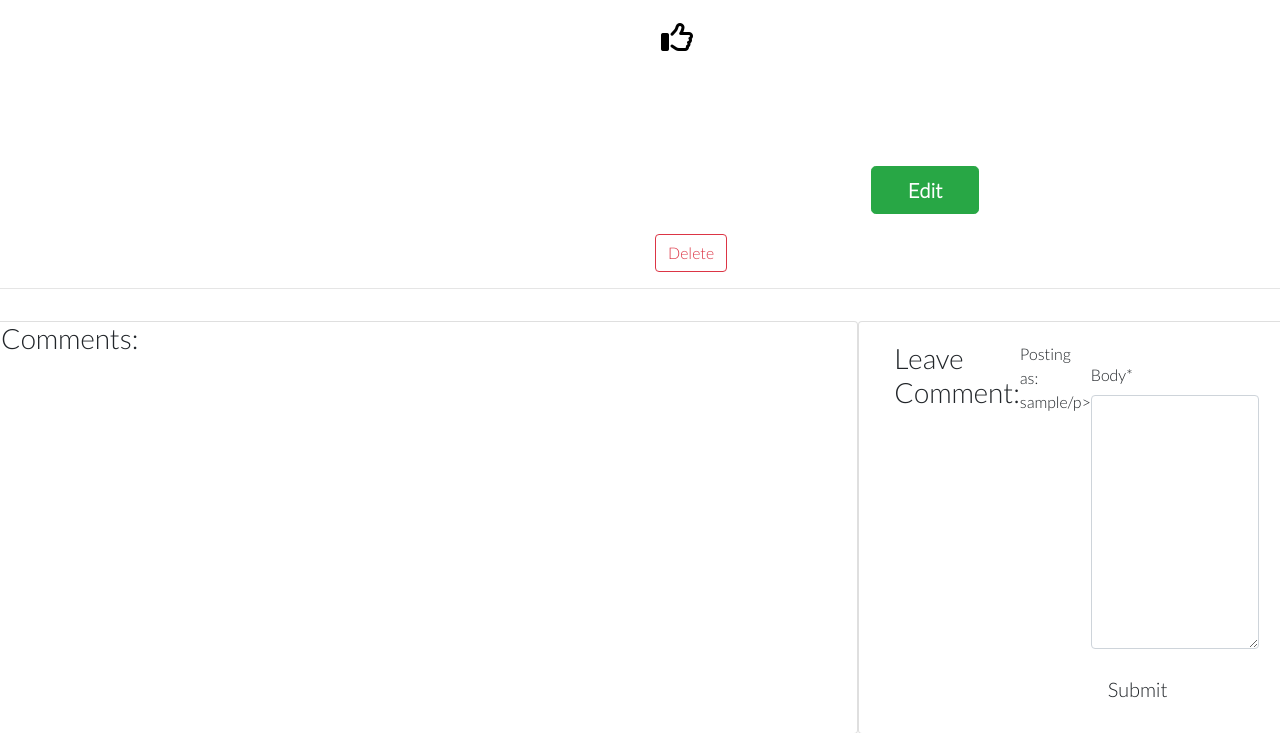
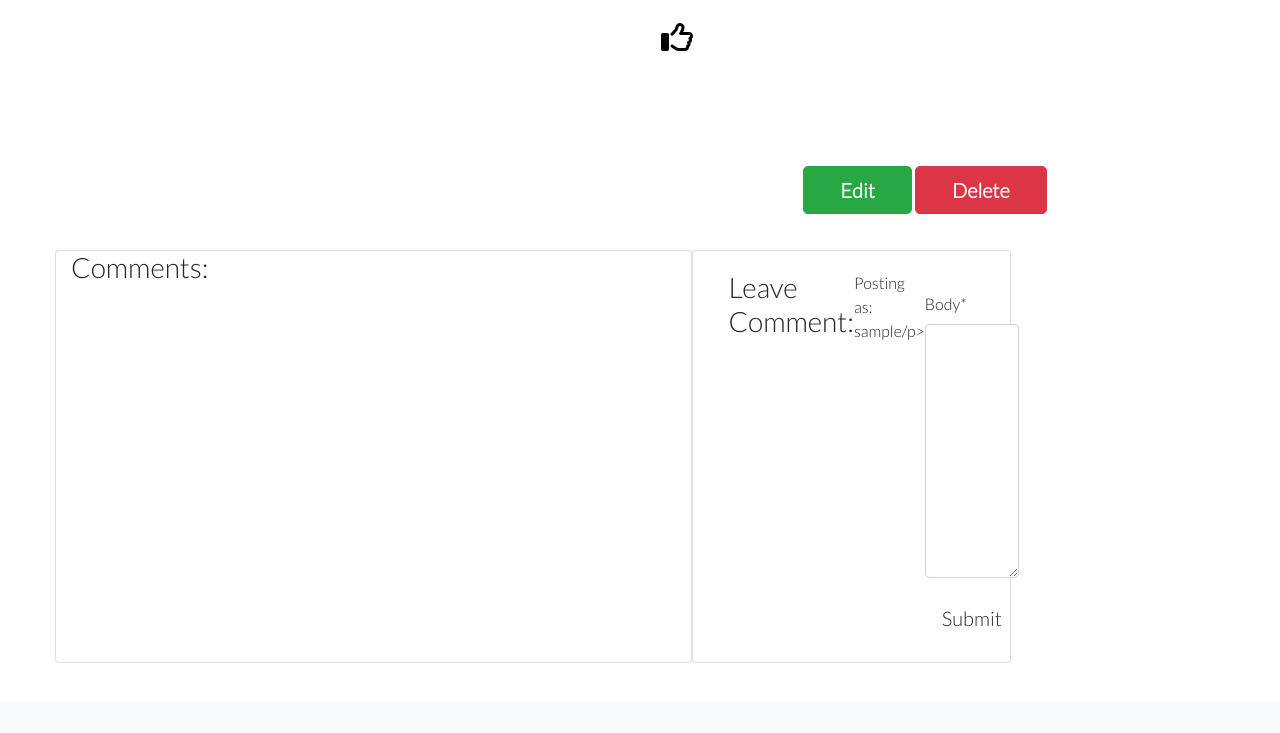
Before and after one commit to dansantinojones/watch-list-pp4, a Django app: template templates/media_detail.html in a window 1280 px wide. Shown: the part 112-845 px from the top of the page. After the commit the page ends 775 px from the top, so only its background shows below. Run offline with Django 3.2, Linux system fonts and the light colour scheme; the template is opened without the code that fills it: values that come from a table or form of the project are taken from there, others are empty; the visitor is signed in with stand-in values (Sample User, id 1); some libraries are stand-ins or nearby versions.

Commit message:
Add delete button with correct url path

```diff
--- a/templates/media_detail.html
+++ b/templates/media_detail.html
@@ -54,9 +54,11 @@
             <a href="{% url 'edit_media' media.slug %}" id="add-btn-text">Edit</a>
           </strong>
           </button>
-          </div>
-        <button type="button" class="btn btn-outline-danger">Delete</button>
-      </div>
+          <button type="button" class="btn btn-danger btn-lg">
+            <strong>
+            <a href="{% url 'delete_media' media.slug %}" id="add-btn-text">Delete</a>
+          </strong>
+          </button>
     </div>
   </div>
 </div>
```
